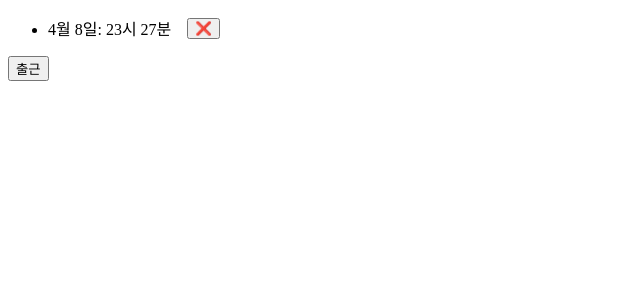
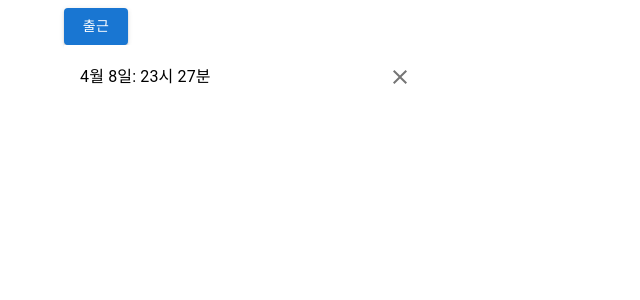
Before and after one commit to plastic041/tokeing, a React (Vite) app: page / in a window 1280 px wide. Both pictures are taken after a click on the button "출근". Shown: the top 300 px of the page, without its empty margins (0-640 px from the left). Built offline with nearby package versions, Linux system fonts and the light colour scheme.

Commit message:
[feat] use MUI

```diff
--- a/src/App.tsx
+++ b/src/App.tsx
@@ -1,6 +1,15 @@
+import { useEffect, useState } from "react";
+
+import Button from "@mui/material/Button";
+import Container from "@mui/material/Container";
+import List from "@mui/material/List";
+import ListItem from "@mui/material/ListItem";
+import ListItemSecondaryAction from "@mui/material/ListItemSecondaryAction";
+import ListItemText from "@mui/material/ListItemText";
 import { nanoid } from "nanoid/non-secure";
-import { useEffect, useState } from "react";
 import store from "store2";
+import { IconButton } from "@mui/material";
+import ClearIcon from "@mui/icons-material/Clear";
 
 type Clock = {
   id: string;
@@ -43,19 +52,29 @@ const App = () => {
   }, [clocks]);
 
   return (
-    <div>
-      <ul style={{ display: "flex", gap: "1rem", flexDirection: "column" }}>
+    <Container>
+      <Button variant="contained" onClick={onClick}>
+        출근
+      </Button>
+      <List sx={{ width: "100%", maxWidth: 360, bgcolor: "background.paper" }}>
         {clocks.map((clock) => (
-          <div style={{ display: "flex", alignItems: "center", gap: "1rem" }}>
-            <li key={clock.id}>{parseDatetime(clock.time)}</li>
-            <button type="button" onClick={() => removeClock(clock.id)}>
-              ❌
-            </button>
-          </div>
+          <ListItem
+            key={clock.id}
+            secondaryAction={
+              <IconButton
+                edge="end"
+                aria-label="delete"
+                onClick={() => removeClock(clock.id)}
+              >
+                <ClearIcon />
+              </IconButton>
+            }
+          >
+            <ListItemText primary={parseDatetime(clock.time)} />
+          </ListItem>
         ))}
-      </ul>
-      <button onClick={onClick}>출근</button>
-    </div>
+      </List>
+    </Container>
   );
 };
 
```
